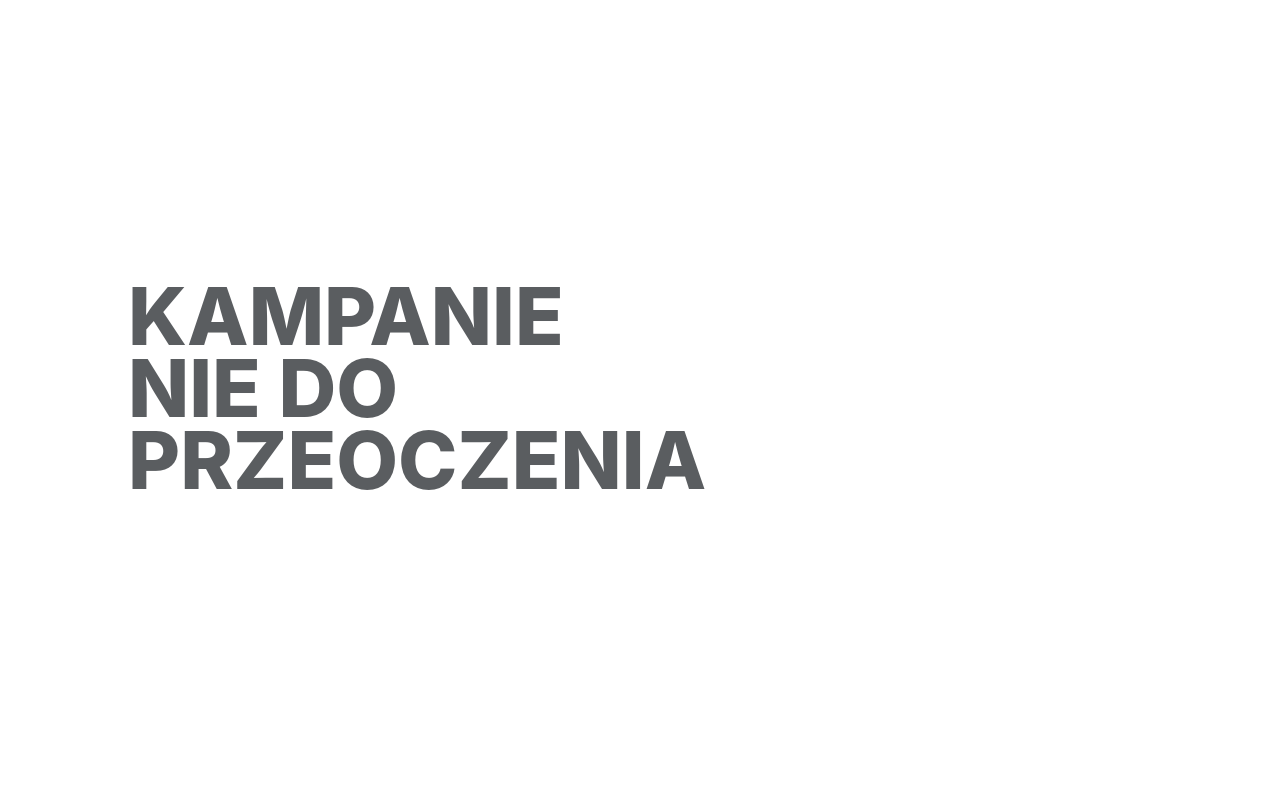
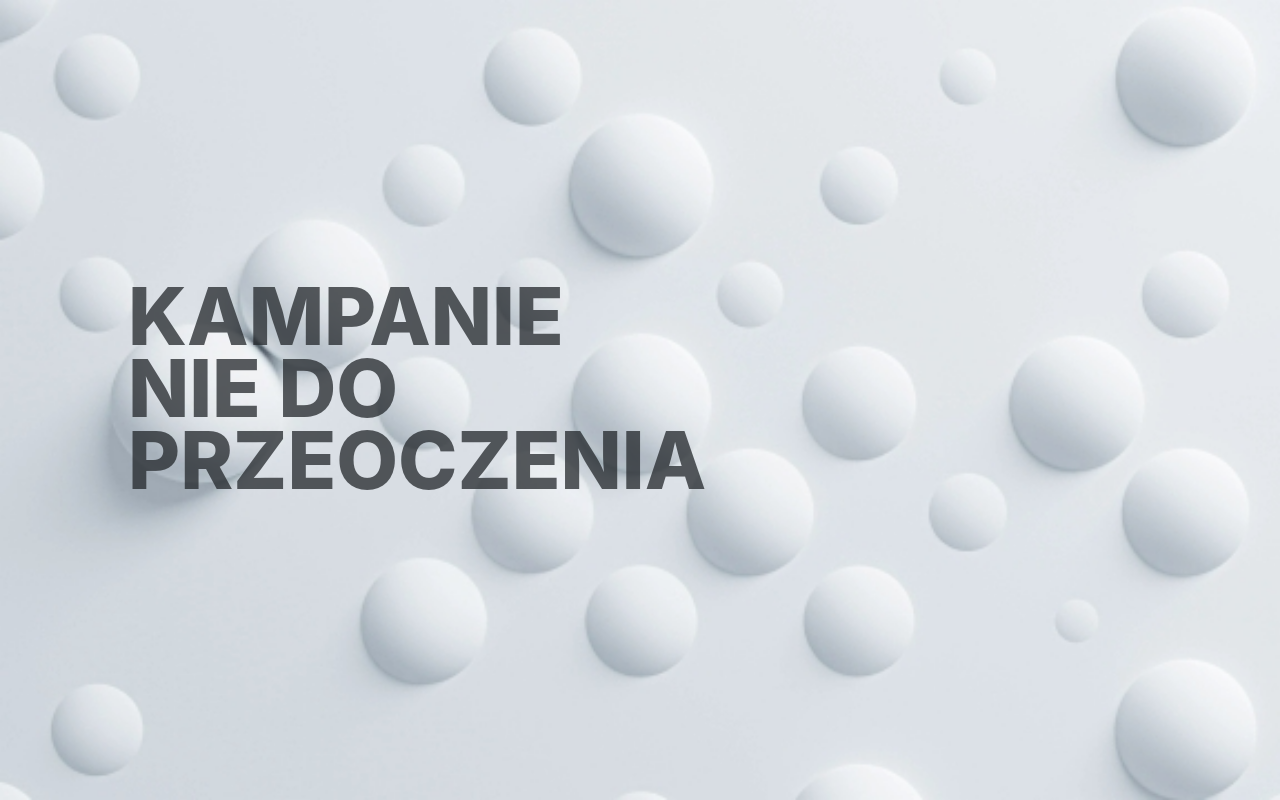
Before and after one commit to JosephSodomized/synergic, a plain HTML site: page index.html in a window 1280 px wide. Drawn offline with nearby package versions, Linux system fonts and the light colour scheme; the site is published under a folder, as on GitHub Pages, so addresses that start at the root find nothing.

Commit message:
added background

```diff
--- a/styles/style.css
+++ b/styles/style.css
@@ -7,7 +7,7 @@ body{
 .container-fluid{
     position: relative;
     overflow: hidden;
-    background: url('/img/backgroung.png');
+    background: url('../img/backgroung.png');
     background-size: cover;
     background-position-x: center;
     background-repeat: no-repeat;
```
